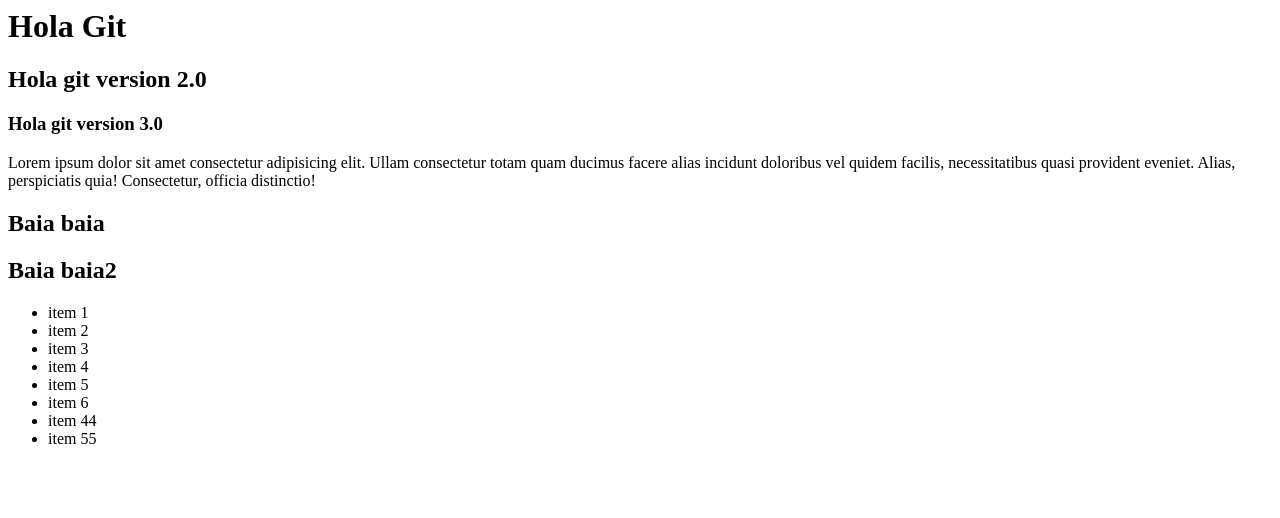
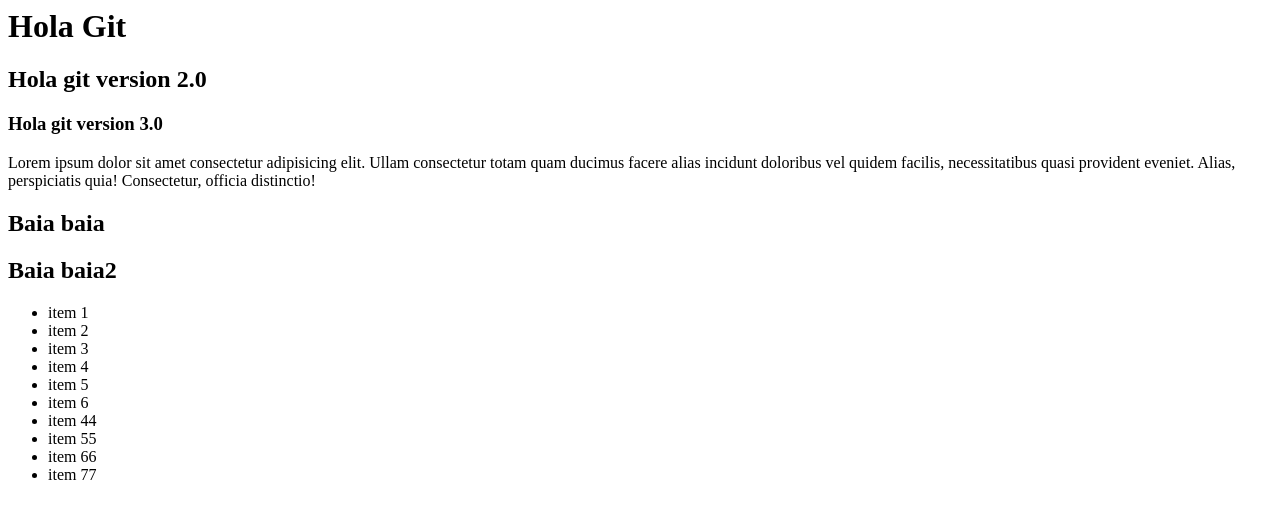
Before and after one commit to Jazuu/primer-repositorio, a plain HTML site: page index.html in a window 1280 px wide. Drawn offline with Linux system fonts and the light colour scheme.

Commit message:
commit 7

```diff
--- a/index.html
+++ b/index.html
@@ -19,6 +19,8 @@
     <li>item 6</li>
     <li>item 44</li>
     <li>item 55</li>
+    <li>item 66</li>
+    <li>item 77</li>
 
 
 </ul>
```
